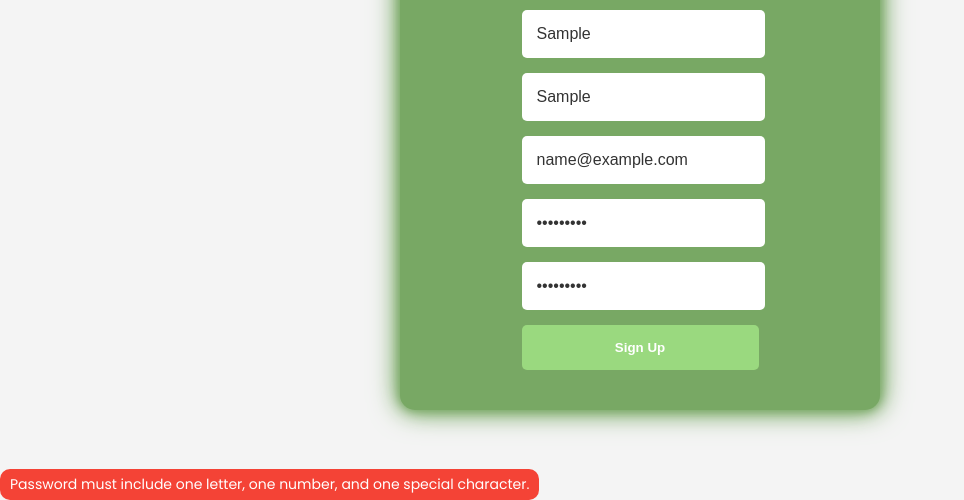
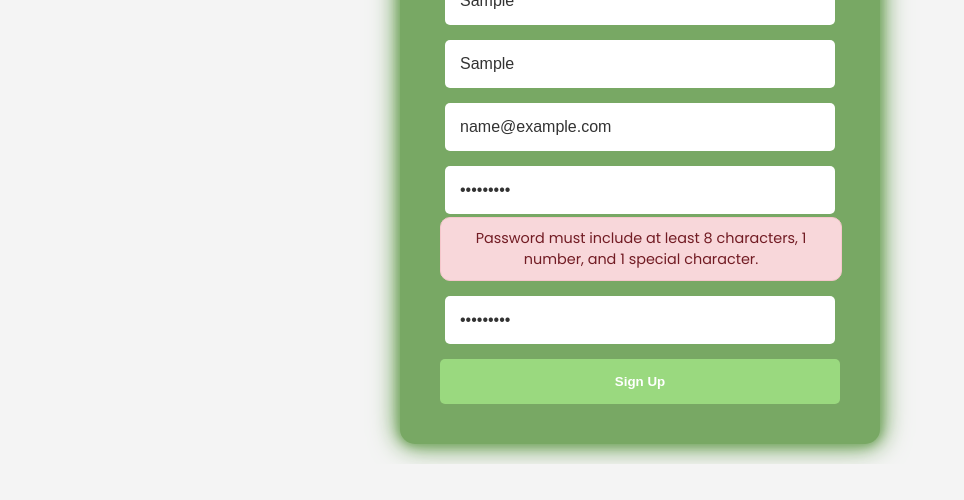
Before and after one commit to DevinCard/Vaultly, a website: page src/resource/signup.html in a window 1280 px wide. Both pictures are taken after typing "Sample", "Sample", "name@example.com", "Sample123", "Sample123" into the empty fields and a click on the button "Sign Up". Shown: the part 336-836 px from the top of the page, without its empty margins (0-964 px from the left). After the commit the page ends 800 px from the top, so only its background shows below. Drawn offline with Linux system fonts and the light colour scheme; files that its build step writes are made by us from their sources; files whose address does not match are found by name.

Commit message:
Added backend, front end and backend user input validation, and a ton of fixes

```diff
--- a/src/js/signup.js
+++ b/src/js/signup.js
@@ -2,82 +2,104 @@ document.addEventListener("DOMContentLoaded", () => {
     console.log("Signup.js is loaded!");
 
     const signupForm = document.getElementById("signup-form");
-    signupForm.addEventListener("submit", function (e) {
+    if (!signupForm) {
+        console.error("Signup form not found!");
+        return;
+    }
+
+    signupForm.addEventListener("submit", async function (e) {
         e.preventDefault();
 
-        let hasError = false;
+        const formData = {
+            firstName: document.getElementById("first-name").value.trim(),
+            lastName: document.getElementById("last-name").value.trim(),
+            email: document.getElementById("email-address").value.trim(),
+            password: document.getElementById("password").value,
+            confirmPassword: document.getElementById("confirm-password").value,
+        };
 
-        document.querySelectorAll(".error-message").forEach((error) => {
-            error.textContent = "";
-            error.style.display = "none";
-        });
+        const submitButton = signupForm.querySelector("button[type='submit']");
+        submitButton.disabled = true;
+        submitButton.textContent = "Submitting...";
 
-        document.querySelectorAll("input").forEach((input) => {
-            input.setCustomValidity("");
-        });
+        resetErrors();
 
-        const firstNameField = document.getElementById("first-name");
-        const firstNameError = document.getElementById('first-name-error');
-        const firstNameValue = firstNameField.value.trim();
+        let errors = {};
 
-        if (firstNameField.value.trim().length < 2) {
-            hasError = true;
-            firstNameError.textContent = "First name must be at least 2 characters.";
-            firstNameError.style.display = "block";
-            firstNameField.setCustomValidity("First name must be at least 2 characters.");
+        if (formData.firstName.length < 2) {
+            errors.firstName = "First name must be at least 2 characters.";
         }
 
-        const lastNameField = document.getElementById("last-name");
-        const lastNameError = document.getElementById("last-name-error");
-        if (lastNameField.value.trim().length < 2) {
-            hasError = true;
-            lastNameError.textContent = "Last name must be at least 2 characters.";
-            lastNameError.style.display = "block";
-            lastNameField.setCustomValidity("Last name must be at least 2 characters.");
+        if (formData.lastName.length < 2) {
+            errors.lastName = "Last name must be at least 2 characters.";
         }
 
-        const emailAddressField = document.getElementById("email-address");
-        const emailAddressError = document.getElementById("email-error");
         const emailRegex = /^[a-zA-Z0-9._%+-]+@[a-zA-Z0-9.-]+\.[a-zA-Z]{2,}$/;
-        if (!emailRegex.test(emailAddressField.value.trim())) {
-            hasError = true;
-            emailAddressError.textContent = "Please enter a valid email address.";
-            emailAddressError.style.display = "block";
-            emailAddressField.setCustomValidity("Please enter a valid email address.");
+        if (!emailRegex.test(formData.email)) {
+            errors.email = "Please enter a valid email address.";
         }
 
-        const passwordField = document.getElementById("password");
-        const passwordError = document.getElementById("password-error");
-        const passwordRegex = /^(?=.*[A-Za-z])(?=.*\d)(?=.*[!@#$%^&*(),.?":{}|<>])[A-Za-z\d!@#$%^&*(),.?":{}|<>]+$/;
-        if (!passwordRegex.test(passwordField.value)) {
-            hasError = true;
-            passwordError.textContent = "Password must include one letter, one number, and one special character.";
-            passwordError.style.display = "block";
-            passwordField.setCustomValidity("Password must include one letter, one number, and one special character.");
+        const passwordRegex = /^(?=.*[A-Za-z])(?=.*\d)(?=.*[!@#$%^&*(),.?":{}|<>])[A-Za-z\d!@#$%^&*(),.?":{}|<>]{8,}$/;
+        if (!passwordRegex.test(formData.password)) {
+            errors.password = "Password must include at least 8 characters, 1 number, and 1 special character.";
         }
 
-        // Confirm password validation
-        const confirmPasswordField = document.getElementById("confirm-password");
-        const confirmPasswordError = document.getElementById("confirm-password-error");
-        if (passwordField.value !== confirmPasswordField.value) {
-            hasError = true;
-            confirmPasswordError.textContent = "Passwords do not match.";
-            confirmPasswordError.style.display = "block";
-            confirmPasswordField.setCustomValidity("Passwords do not match.");
+        if (formData.password !== formData.confirmPassword) {
+            errors.confirmPassword = "Passwords must match.";
         }
 
-        // If there are errors, stop submission
-        if (hasError) {
+        if (Object.keys(errors).length > 0) {
+            for (const [field, errorMessage] of Object.entries(errors)) {
+                const errorElement = document.getElementById(`${field.split(/(?=[A-Z])/).join('-').toLowerCase()}-error`);
+                if (errorElement) {
+                    errorElement.textContent = errorMessage;
+                    errorElement.classList.add('show');
+                } else {
+                    console.error(`Error element for ${field}-error not found!`);
+                }
+            }
+
+            submitButton.disabled = false;
+            submitButton.textContent = "Sign Up";
             return;
         }
 
-        // Log values in console (for testing purposes, remove after final testing)
-        console.log("First Name:", firstNameField.value.trim());
-        console.log("Last Name:", lastNameField.value.trim());
-        console.log("Email:", emailAddressField.value.trim());
-        console.log("Password:", passwordField.value.trim());
+        try {
+            const response = await fetch('http://localhost:8080/signup', {
+                method: 'POST',
+                headers: { 'Content-Type': 'application/json' },
+                body: JSON.stringify(formData),
+            });
 
-        // Display success message
-        alert("Sign-up successful!");
+            if (!response.ok) {
+                const data = await response.json();
+                if (data.errors) {
+                    for (const [field, errorMessage] of Object.entries(data.errors)) {
+                        const errorElement = document.getElementById(`${field.split(/(?=[A-Z])/).join('-').toLowerCase()}-error`);
+                        if (errorElement) {
+                            errorElement.textContent = errorMessage;
+                            errorElement.classList.add('show');
+                        }
+                    }
+                }
+                return;
+            }
+
+            alert("Sign-up successful!");
+        } catch (err) {
+            console.error("Error submitting the form:", err);
+            alert("An error occurred while submitting the form. Please try again.");
+        } finally {
+            submitButton.disabled = false;
+            submitButton.textContent = "Sign Up";
+        }
     });
+
+    function resetErrors() {
+        const errorElements = document.querySelectorAll('.error-message');
+        errorElements.forEach((errorElement) => {
+            errorElement.textContent = '';
+            errorElement.classList.remove('show');
+        });
+    }
 });
--- a/src/resource/signup.html
+++ b/src/resource/signup.html
@@ -4,7 +4,7 @@
     <meta charset="UTF-8" />
     <meta name="viewport" content="width=device-width, initial-scale=1.0" />
     <title>Vaultly Sign Up</title>
-    <link rel="stylesheet" href="../style/signup.css" />
+    <link rel="stylesheet" href="./style/signup.css" />
   </head>
   <body>
     <header>
@@ -73,9 +73,7 @@
             />
             <span class="error-message" id="confirm-password-error"></span>
           </div>
-          <span id="non-matching-passwords" style="color: red; display: none"
-            >Passwords do not match!</span
-          >
+          <span id="non-matching-passwords" style="color: red; display: none">Passwords do not match!</span>
           <button type="submit">Sign Up</button>
         </form>
       </div>
--- a/src/style/signup.css
+++ b/src/style/signup.css
@@ -1,4 +1,3 @@
-
 @import url("https://fonts.googleapis.com/css2?family=Poppins:wght@400;600&display=swap");
 
 /* General Styles */
@@ -68,7 +67,7 @@
     align-items: center;
     min-height: 80vh;
     width: 100%;
-        margin-top: 80px; /* Space to accommodate the sticky header */
+    margin-top: 80px;
 }
 
 /* Sign Up Form Rectangle */
@@ -84,6 +83,7 @@
     box-shadow: 0px 0px 20px rgba(0, 0, 0, 0.1);
     text-align: center;
     animation: glow 1.5s ease-in-out infinite;
+    position: relative;
 }
 
 /* Title inside the sign-up box */
@@ -128,31 +128,42 @@
 }
 
 .error-message {
-        display: block;
-        position: absolute;
-        background-color: #f44336;
-        color: white;
-        padding: 5px 10px;
+  display: none;
+  background-color: #f8d7da;
+  color: #721c24;
+  padding: 10px;
+  border: 1px solid #f5c6cb;
   border-radius: 10px;
-        font-size: 14px;
-        top: 100%;
-        left: 0;
-        margin-top: 5px;
-        visibility: hidden;
+  font-size: 0.9em;
+  margin-top: -12px;
+  margin-bottom: 15px;
+  position: relative;
+  width: 95%;
   opacity: 0;
   transition: opacity 0.3s ease-in-out;
 }
-      input:invalid + .error-message {
-        visibility: visible;
-        opacity: 1;
-      }
-      input:focus + .error-message {
-        visibility: visible;
+
+.error-message.show {
+  display: block;
   opacity: 1;
 }
 
+.login-box input:invalid {
+  border: 2px solid red;
+}
 
-      /* Glow Animation */
+.login-box input:focus:invalid {
+  outline: none;
+  box-shadow: 0 0 5px red;
+}
+
+#non-matching-passwords {
+    display: none;
+    color: red;
+    font-size: 0.9em;
+    margin-top: 5px;
+}
+
 @keyframes glow {
     0% {
         box-shadow: 0 0 5px #78a864, 0 0 10px #78a864, 0 0 15px #78a864;
```
Also changed, not shown: package.json (added, +7 -0 lines), signup-form-backend/package.json (added, +17 -0 lines), src/js/server.js (+20 -12 lines), 2 other files. Lines whose indentation alone changed are shown as unchanged.
